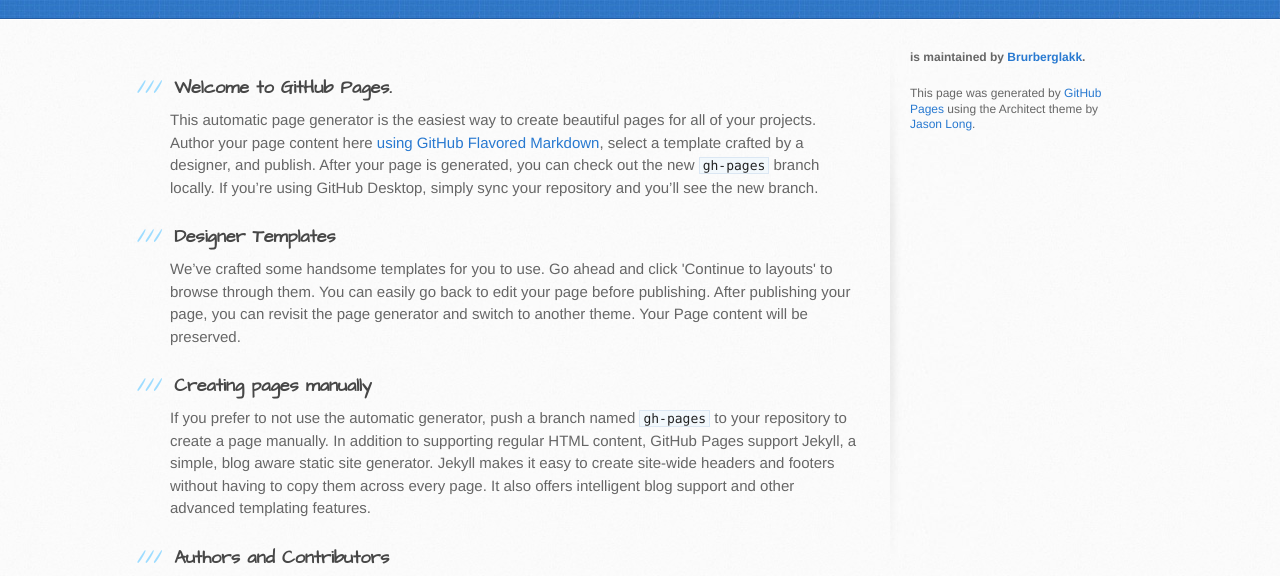
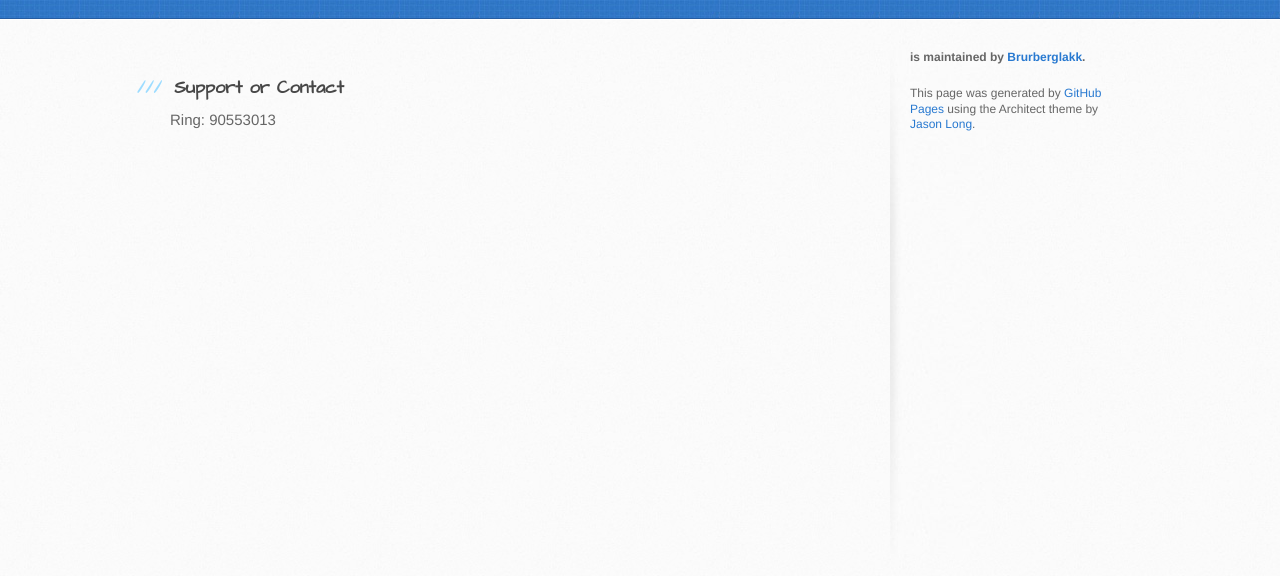
Before and after one commit to Brurberglakk/lakk, a plain HTML site: page index.html in a window 1280 px wide. Shown: the part 220-796 px from the top of the page. Drawn offline with Linux system fonts and the light colour scheme.

Commit message:
update
removed text

```diff
--- a/index.html
+++ b/index.html
@@ -26,30 +26,12 @@
     <div id="content-wrapper">
       <div class="inner clearfix">
         <section id="main-content">
-          <h3>
-<a id="welcome-to-github-pages" class="anchor" href="#welcome-to-github-pages" aria-hidden="true"><span aria-hidden="true" class="octicon octicon-link"></span></a>Welcome to GitHub Pages.</h3>
 
-<p>This automatic page generator is the easiest way to create beautiful pages for all of your projects. Author your page content here <a href="https://guides.github.com/features/mastering-markdown/">using GitHub Flavored Markdown</a>, select a template crafted by a designer, and publish. After your page is generated, you can check out the new <code>gh-pages</code> branch locally. If you’re using GitHub Desktop, simply sync your repository and you’ll see the new branch.</p>
-
-<h3>
-<a id="designer-templates" class="anchor" href="#designer-templates" aria-hidden="true"><span aria-hidden="true" class="octicon octicon-link"></span></a>Designer Templates</h3>
-
-<p>We’ve crafted some handsome templates for you to use. Go ahead and click 'Continue to layouts' to browse through them. You can easily go back to edit your page before publishing. After publishing your page, you can revisit the page generator and switch to another theme. Your Page content will be preserved.</p>
-
-<h3>
-<a id="creating-pages-manually" class="anchor" href="#creating-pages-manually" aria-hidden="true"><span aria-hidden="true" class="octicon octicon-link"></span></a>Creating pages manually</h3>
-
-<p>If you prefer to not use the automatic generator, push a branch named <code>gh-pages</code> to your repository to create a page manually. In addition to supporting regular HTML content, GitHub Pages support Jekyll, a simple, blog aware static site generator. Jekyll makes it easy to create site-wide headers and footers without having to copy them across every page. It also offers intelligent blog support and other advanced templating features.</p>
-
-<h3>
-<a id="authors-and-contributors" class="anchor" href="#authors-and-contributors" aria-hidden="true"><span aria-hidden="true" class="octicon octicon-link"></span></a>Authors and Contributors</h3>
-
-<p>You can @mention a GitHub username to generate a link to their profile. The resulting <code>&lt;a&gt;</code> element will link to the contributor’s GitHub Profile. For example: In 2007, Chris Wanstrath (<a href="https://github.com/defunkt" class="user-mention">@defunkt</a>), PJ Hyett (<a href="https://github.com/pjhyett" class="user-mention">@pjhyett</a>), and Tom Preston-Werner (<a href="https://github.com/mojombo" class="user-mention">@mojombo</a>) founded GitHub.</p>
 
 <h3>
 <a id="support-or-contact" class="anchor" href="#support-or-contact" aria-hidden="true"><span aria-hidden="true" class="octicon octicon-link"></span></a>Support or Contact</h3>
 
-<p>Having trouble with Pages? Check out our <a href="https://help.github.com/pages">documentation</a> or <a href="https://github.com/contact">contact support</a> and we’ll help you sort it out.</p>
+<p>Ring: 90553013</p>
         </section>
 
         <aside id="sidebar">
```
